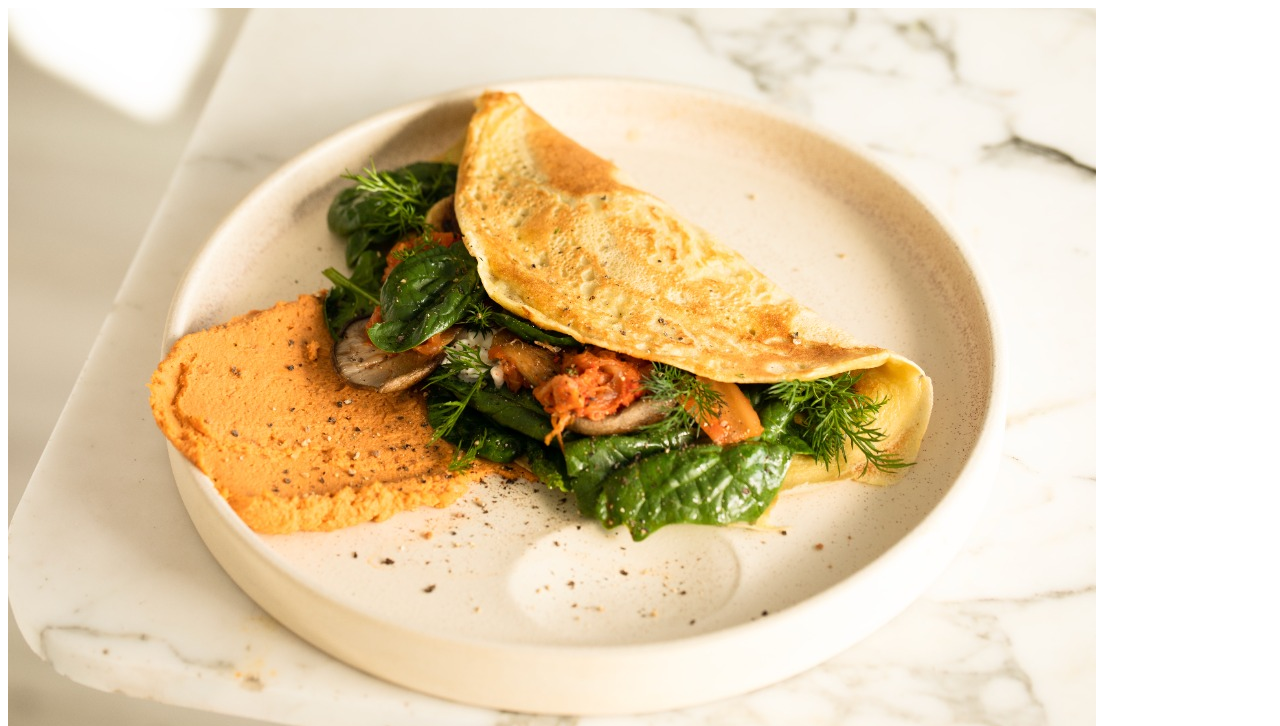
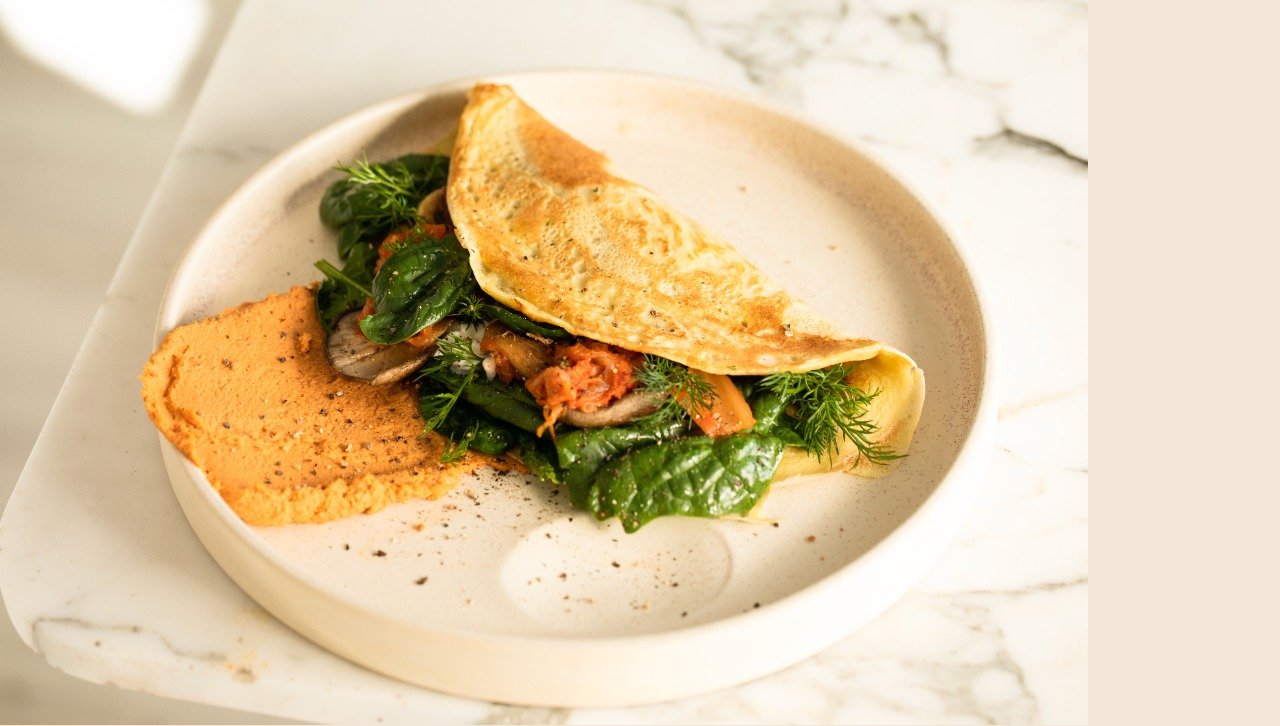
Before and after one commit to GugaAR7E/receita_gustavopereira01mb, a plain HTML site: page index.html in a window 1280 px wide. Shown: the top 726 px of the page. Drawn offline with Linux system fonts and the light colour scheme.

Commit message:
Primeiro commit do css

```diff
--- a/index.html
+++ b/index.html
@@ -3,6 +3,12 @@
 <head>
   <meta charset="UTF-8" />
   <meta name="viewport" content="width=device-width, initial-scale=1.0" />
+  <link rel="preconnect" href="https://fonts.googleapis.com">
+  <link rel="preconnect" href="https://fonts.gstatic.com" crossorigin>
+  <link href="https://fonts.googleapis.com/css2?family=Open+Sans:ital,wght@0,300..800;1,300..800&family=Outfit:wght@100..900&display=swap" rel="stylesheet">
+  <link rel="preconnect" href="https://fonts.googleapis.com">
+  <link rel="preconnect" href="https://fonts.gstatic.com" crossorigin>
+  <link href="https://fonts.googleapis.com/css2?family=Open+Sans:ital,wght@0,300..800;1,300..800&display=swap" rel="stylesheet">
   <title>Receita de Omelete</title>
   <link href='/style.css' rel='stylesheet'>
 </head>
--- a/style.css
+++ b/style.css
@@ -1 +1,10 @@
-/* Add styles here */
+* {
+    margin: 0;
+    padding: 0;
+    box-sizing: border-box;
+}
+
+body{
+    background-color: #f3e5d7;
+
+}
```
